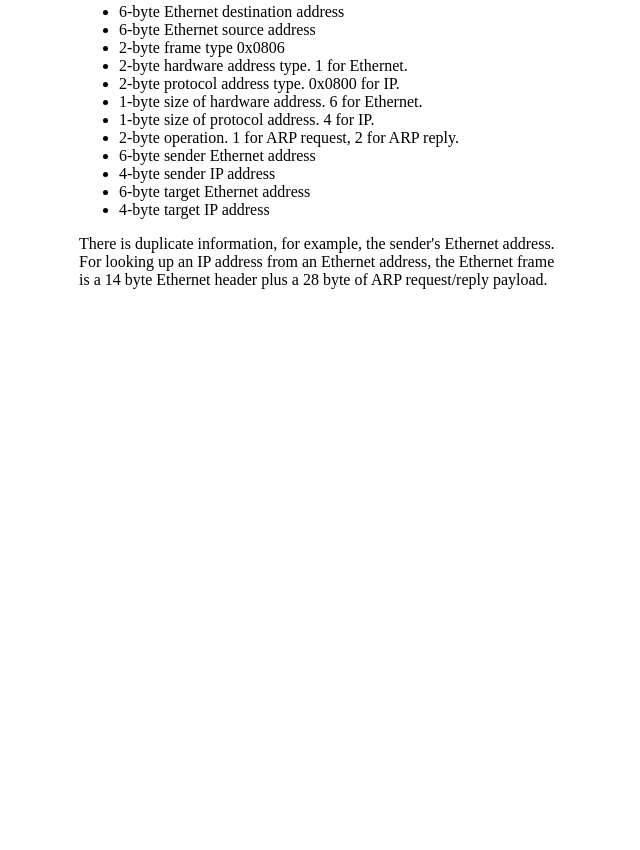
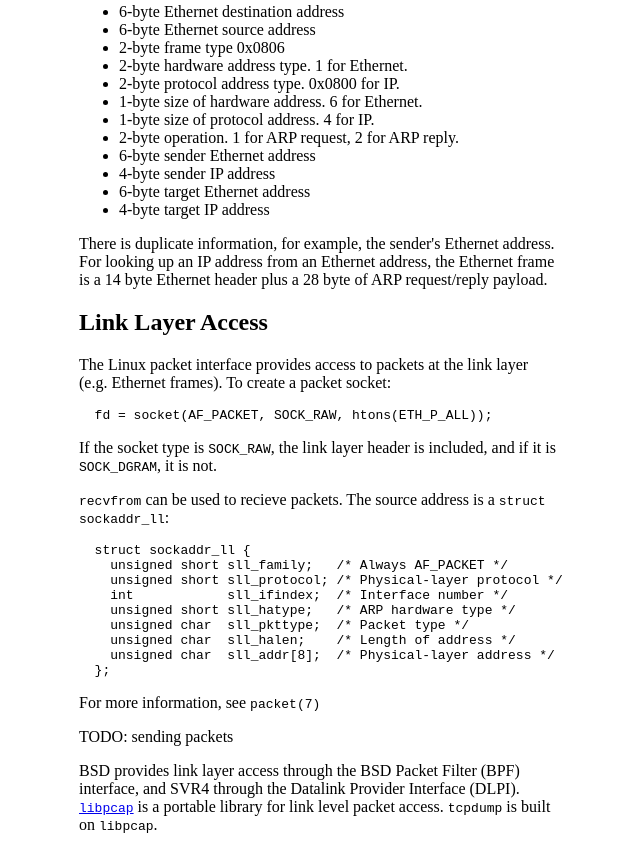
Before and after one commit to cseed/cseed.github.io, a plain HTML site: page ethernet.html in a window 1280 px wide. Shown: the part 1083-1933 px from the top of the page, without its empty margins (321-961 px from the left). Before the commit the page ends 1388 px from the top, so only its background shows below. Drawn offline with Linux system fonts and the light colour scheme.

Commit message:
Added notes on link layer access.

```diff
--- a/ethernet.html
+++ b/ethernet.html
@@ -79,6 +79,41 @@
         Ethernet address, the Ethernet frame is a 14 byte Ethernet
         header plus a 28 byte of ARP request/reply payload.</p>
 
+      <h2>Link Layer Access</h2>
+
+      <p>The Linux packet interface provides access to packets at the
+	link layer (e.g. Ethernet frames).  To create a packet socket:</p>
+
+      <p><tt><pre>  fd = socket(AF_PACKET, SOCK_RAW, htons(ETH_P_ALL));</pre></tt></p>
+
+      <p>If the socket type is <tt>SOCK_RAW</tt>, the link layer
+	header is included, and if it is <tt>SOCK_DGRAM</tt>, it is
+	not.</p>
+
+      <p><tt>recvfrom</tt> can be used to recieve packets.  The source
+	address is a <tt>struct sockaddr_ll</tt>:</p>
+
+      <p><tt><pre>  struct sockaddr_ll {
+    unsigned short sll_family;   /* Always AF_PACKET */
+    unsigned short sll_protocol; /* Physical-layer protocol */
+    int            sll_ifindex;  /* Interface number */
+    unsigned short sll_hatype;   /* ARP hardware type */
+    unsigned char  sll_pkttype;  /* Packet type */
+    unsigned char  sll_halen;    /* Length of address */
+    unsigned char  sll_addr[8];  /* Physical-layer address */
+  };</pre></tt></p>
+
+      <p>For more information, see <tt>packet(7)</tt></p>
+
+      <p>TODO: sending packets</p>
+
+      <p>BSD provides link layer access through the BSD Packet Filter
+	(BPF) interface, and SVR4 through the Datalink Provider
+	Interface
+	(DLPI).  <a href="http://www.tcpdump.org/"><tt>libpcap</tt></a>
+	is a portable library for link level packet
+	access.  <tt>tcpdump</tt> is built on <tt>libpcap</tt>.</p>
+
     </div>
 
   </body>
```
